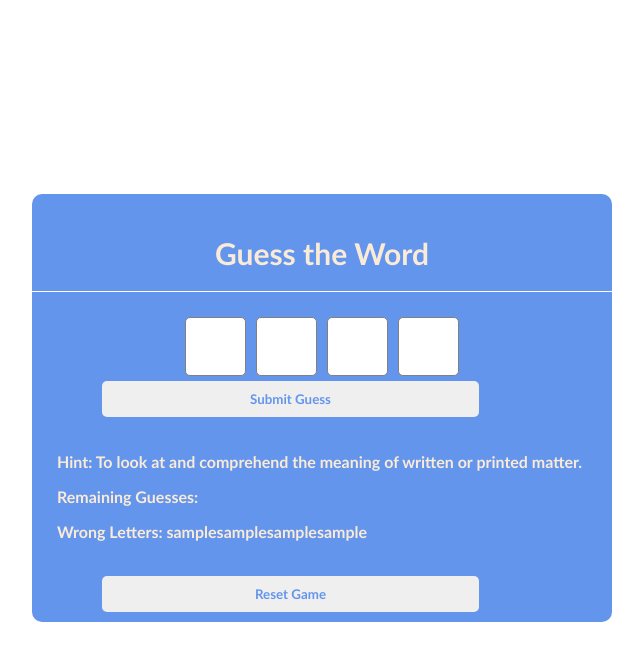
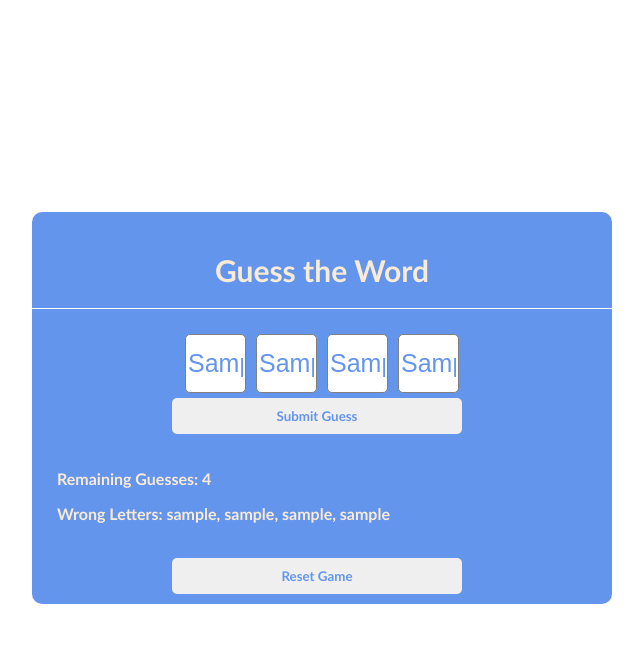
Before and after one commit to charlottecurrey/word-guessing-game, a website: page word-guessing-game/index.html in a window 1280 px wide. Both pictures are taken after typing "Sample", "Sample", "Sample", "Sample" into the empty fields and a click on the button "Submit Guess". Shown: the whole page, without its empty margins (318-961 px from the left). Drawn offline with Linux system fonts and the light colour scheme.

Commit message:
incorrect letters generating on screen

```diff
--- a/word-guessing-game/index.css
+++ b/word-guessing-game/index.css
@@ -49,9 +49,9 @@ body{
 }
 
 .reset-button{
-    width: 65%;
+    width: 50%;
     padding: 10px 0;
-    margin-left: 70px;
+    margin-left: 140px;
     margin-bottom: 10px;
     border: none;
     border-radius: 5px;
@@ -61,9 +61,9 @@ body{
 }
 
 .submit-button{
-    width: 65%;
+    width: 50%;
     padding: 10px 0;
-    margin-left: 70px;
+    margin-left: 140px;
     margin-bottom: 10px;
     border: none;
     border-radius: 5px;
--- a/word-guessing-game/index.html
+++ b/word-guessing-game/index.html
@@ -7,18 +7,21 @@
     <link rel="stylesheet" href="index.css">
 </head>
 <body>
+    <div id="confetti-container"></div>
     <div class="main">
         <h1>Guess the Word</h1>
         <div class="inputs" id="input-container"></div>
         <button class="submit-button" onclick="checkGuess()">Submit Guess</button>
         <div class="instructions">
-            <p class="hint">Hint:</p>
             <p class="remaining">Remaining Guesses:</p>
             <p class="wrong">Wrong Letters:</p>
         </div>
         <button class="reset-button">Reset Game</button>
     </div>
+
     <script src="words.js"></script>
     <script src="index.js"></script>
+
+
 </body>
 </html>
--- a/word-guessing-game/index.js
+++ b/word-guessing-game/index.js
@@ -1,62 +1,77 @@
-let currentWord = '';
+let currentWord = {};
+let maxGuesses = 5;
+let remainingGuesses = maxGuesses;
+let wrongGuesses = [];
 
 function generateRandomWord() {
   let randomIndex = Math.floor(Math.random() * wordArray.length);
-  currentWord = wordArray[randomIndex].word.toLowerCase();
-  console.log(currentWord);
+  currentWord = wordArray[randomIndex];
+  console.log(currentWord.word);
   renderInputBoxes();
+  updateInstructions();
 }
 
+// function getCurrentHint() {
+//   return currentHint;
+// }
+
 function renderInputBoxes() {
-  let inputContainer = document.getElementById('input-container');
-  inputContainer.innerHTML = '';
+  const inputContainer = document.querySelector('.inputs');
+  const inputBoxes = inputContainer.querySelectorAll('input');
 
-  for (let i = 0; i < currentWord.length; i++) {
-    let input = document.createElement('input');
+  // Clear any existing input boxes
+  inputBoxes.forEach((input) => inputContainer.removeChild(input));
+
+  // Create input boxes for the new word
+  for (let i = 0; i < currentWord.word.length; i++) {
+    const input = document.createElement('input');
     input.type = 'text';
-    input.maxLength = 1;
     inputContainer.appendChild(input);
   }
 }
 
 function checkGuess() {
-  let inputContainer = document.getElementById('input-container');
+  let inputContainer = document.querySelector('.inputs');
   let inputs = inputContainer.getElementsByTagName('input');
   let guessedWord = '';
-  let incorrectLetters = '';
+  let incorrectLetters = [];
 
   for (let i = 0; i < inputs.length; i++) {
     let inputValue = inputs[i].value.toLowerCase();
     guessedWord += inputValue;
-    inputs[i].value = ''; // Clear the input fields
 
-    if (inputValue !== currentWord[i]) {
-      incorrectLetters += inputValue;
+    if (!currentWord.word.includes(inputValue)) {
+      incorrectLetters.push(inputValue);
+    } else if (inputValue !== currentWord.word[i]) {
+      // Clear the input field if the correct letter is in the wrong spot
+      inputs[i].value = '';
     }
   }
 
-  if (guessedWord === currentWord) {
+  remainingGuesses--;
+
+  if (guessedWord === currentWord.word) {
     console.log('Correct guess!');
-  } else {
-    console.log('Incorrect guess!');
+    remainingGuesses = maxGuesses; // Reset remaining guesses for the next round
+    generateRandomWord(); // Start a new round
+  } else if (remainingGuesses === 0) {
+    console.log('No more guesses. The correct word is: ' + currentWord.word);
+    remainingGuesses = maxGuesses; // Reset remaining guesses for the next round
+    generateRandomWord(); // Start a new round
   }
 
-  updateInstructions(incorrectLetters);
+  wrongGuesses = incorrectLetters; // Update the wrong guesses
+  updateInstructions();
 }
 
-function updateInstructions(incorrectLetters) {
-  let hintElement = document.querySelector('.hint');
-  let remainingElement = document.querySelector('.remaining');
-  let wrongElement = document.querySelector('.wrong');
 
-  hintElement.textContent = 'Hint: ' + getRandomHint();
-  remainingElement.textContent = 'Remaining Guesses:';
-  wrongElement.textContent = 'Wrong Letters: ' + incorrectLetters;
-}
 
-function getRandomHint() {
-  let randomIndex = Math.floor(Math.random() * wordArray.length);
-  return wordArray[randomIndex].hint;
+function updateInstructions() {
+  const remainingElement = document.querySelector('.remaining');
+  const wrongElement = document.querySelector('.wrong');
+
+  remainingElement.textContent = `Remaining Guesses: ${remainingGuesses}`;
+  wrongElement.textContent = `Wrong Letters: ${wrongGuesses.join(', ')}`;
 }
 
 
```
